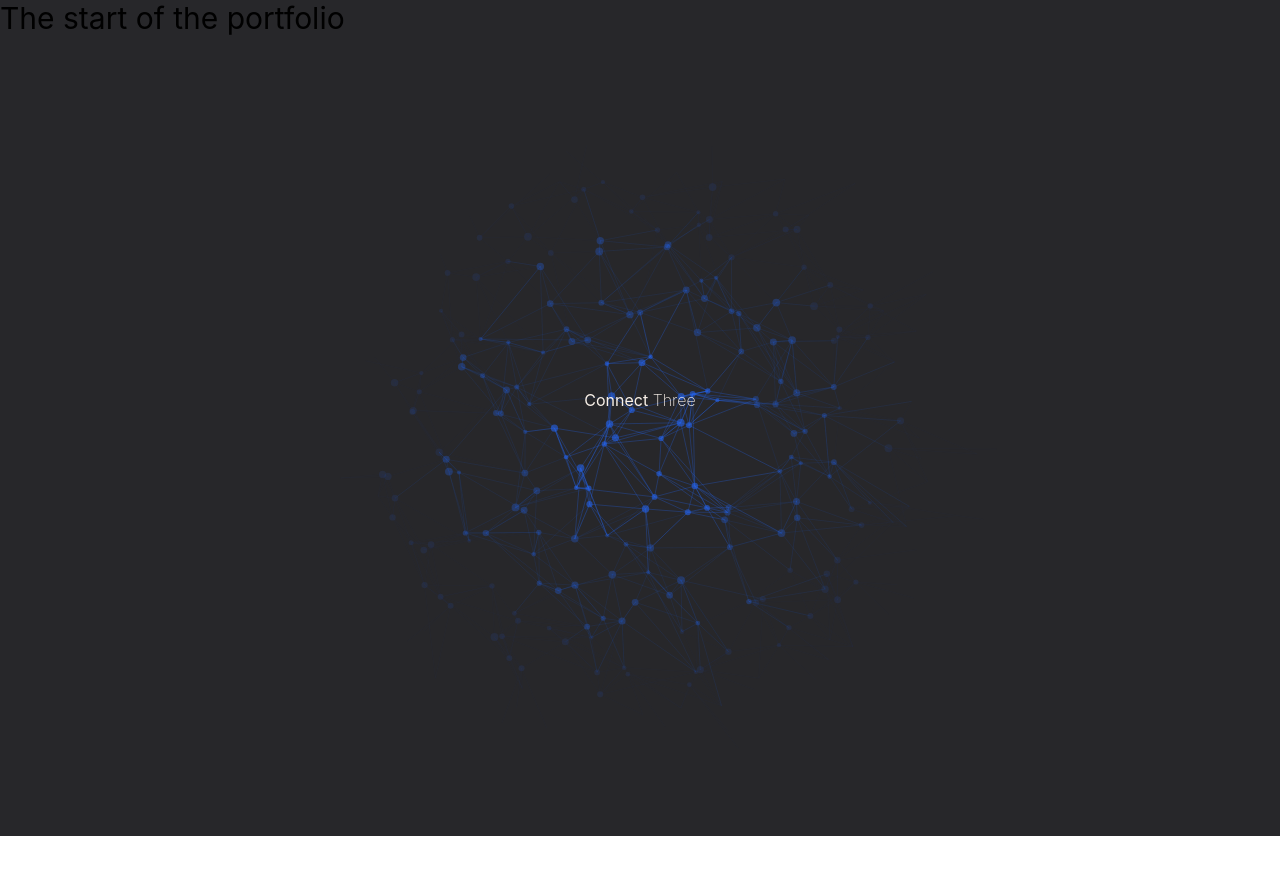
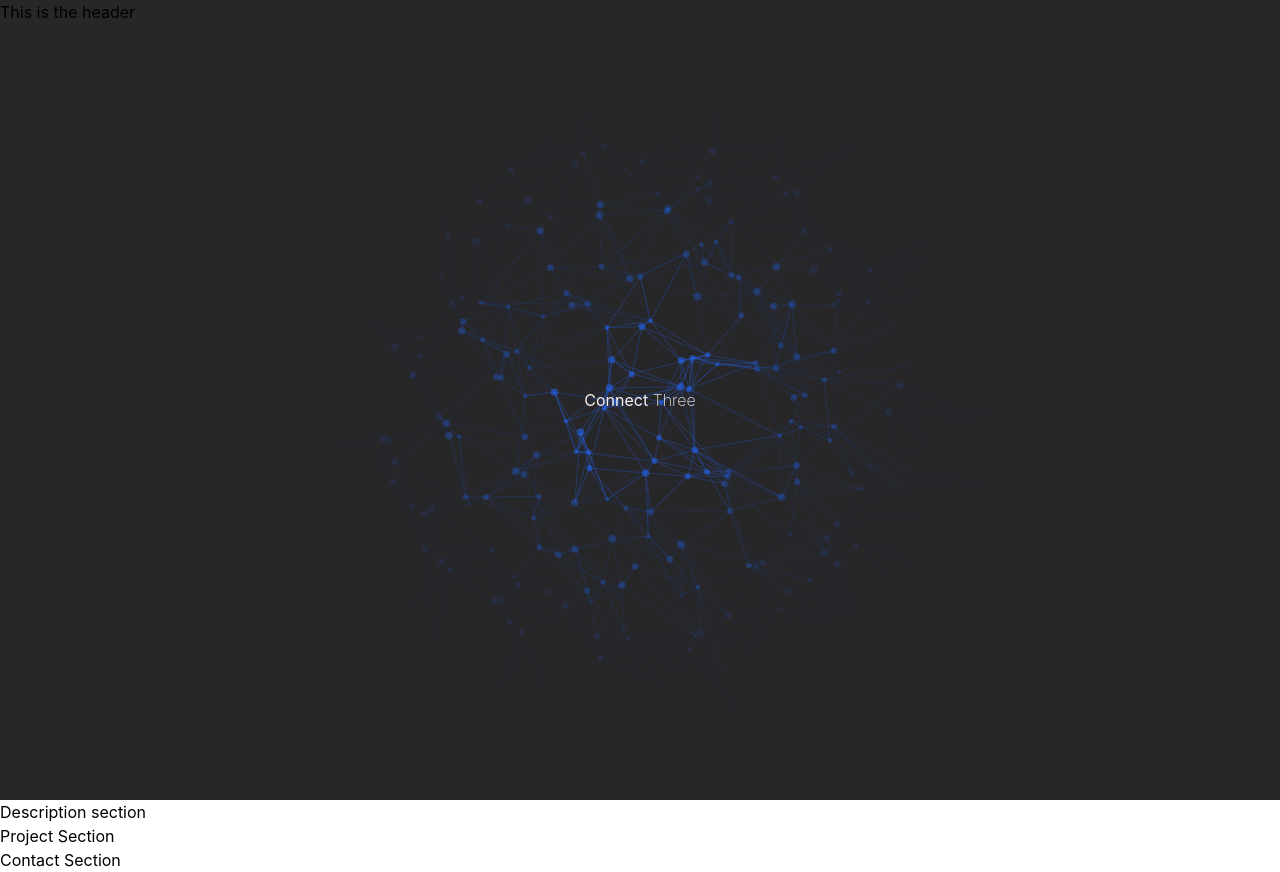
Before and after one commit to Camsz27/portfolio, a Next.js app: page / in a window 1280 px wide. Before the commit the page ends 836 px from the top, so only its background shows below. Built offline with nearby package versions, Linux system fonts and the light colour scheme.

Commit message:
create basic structure for the page

```diff
--- a/components/Animation.jsx
+++ b/components/Animation.jsx
@@ -214,10 +214,7 @@ const Animation = () => {
   }, [addListeners, initAnimation, initHeader]);
 
   return (
-    <div
-      id='large-header'
-      className='large-header bg-zinc-800 z-10 overflow-hidden'
-    >
+    <div id='large-header' className='z-10 overflow-hidden'>
       <canvas id='demo-canvas' ref={canvasRef}></canvas>
       <h1 className='main-title'>
         Connect <span className='thin'>Three</span>
--- /dev/null
+++ b/components/Contact.jsx
@@ -0,0 +1,7 @@
+import React from 'react';
+
+const Contact = () => {
+  return <div>Contact Section</div>;
+};
+
+export default Contact;
--- /dev/null
+++ b/components/Description.jsx
@@ -0,0 +1,7 @@
+import React from 'react';
+
+const Description = () => {
+  return <div>Description section</div>;
+};
+
+export default Description;
--- /dev/null
+++ b/components/Header.jsx
@@ -0,0 +1,7 @@
+import React from 'react';
+
+const Header = () => {
+  return <div className='fixed'>This is the header</div>;
+};
+
+export default Header;
--- /dev/null
+++ b/components/Projects.jsx
@@ -0,0 +1,7 @@
+import React from 'react';
+
+const Projects = () => {
+  return <div>Project Section</div>;
+};
+
+export default Projects;
--- a/pages/index.js
+++ b/pages/index.js
@@ -1,5 +1,9 @@
 import Head from 'next/head';
 import Animation from '../components/Animation';
+import Contact from '../components/Contact';
+import Description from '../components/Description';
+import Header from '../components/Header';
+import Projects from '../components/Projects';
 
 export default function Home() {
   return (
@@ -7,8 +11,11 @@ export default function Home() {
       <Head>
         <title>Camilo Guevara</title>
       </Head>
-      <h1 className='text-3xl'>The start of the portfolio</h1>
+      <Header />
       <Animation />
+      <Description />
+      <Projects />
+      <Contact />
     </div>
   );
 }
```
